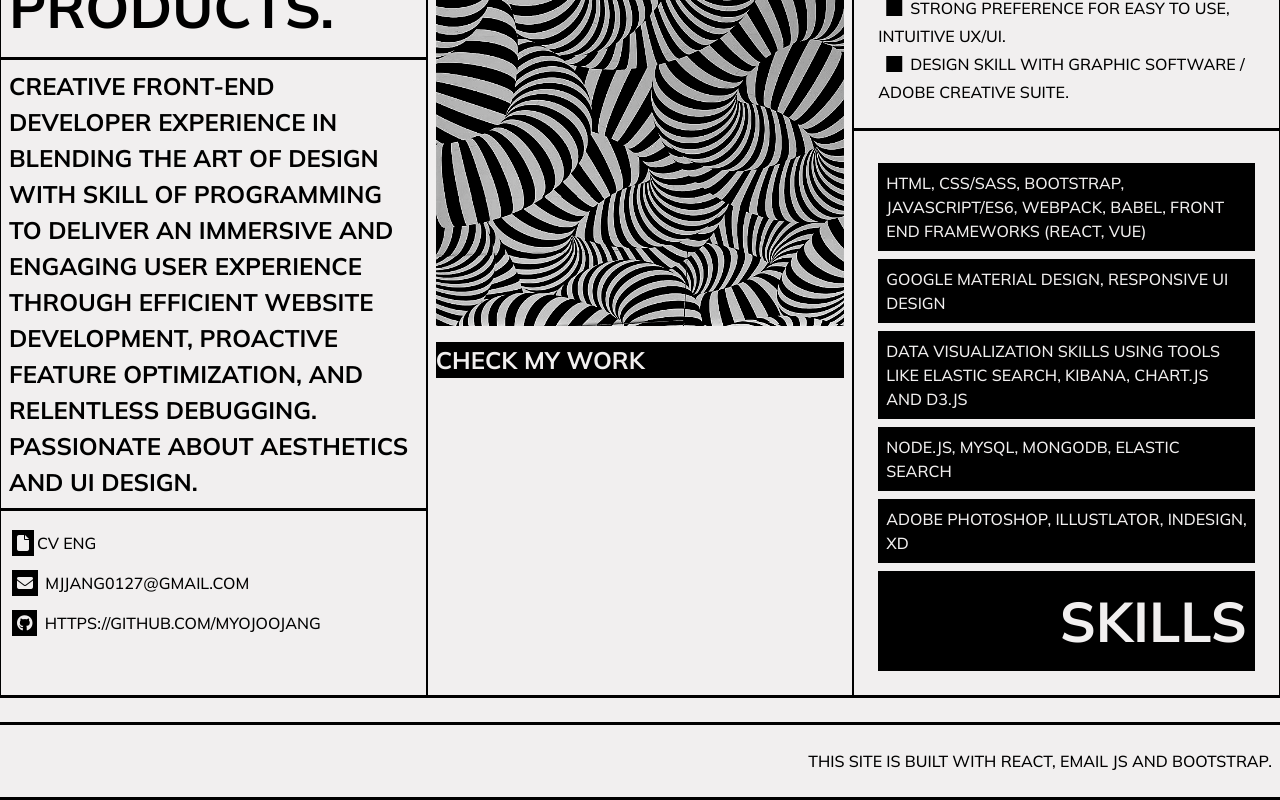
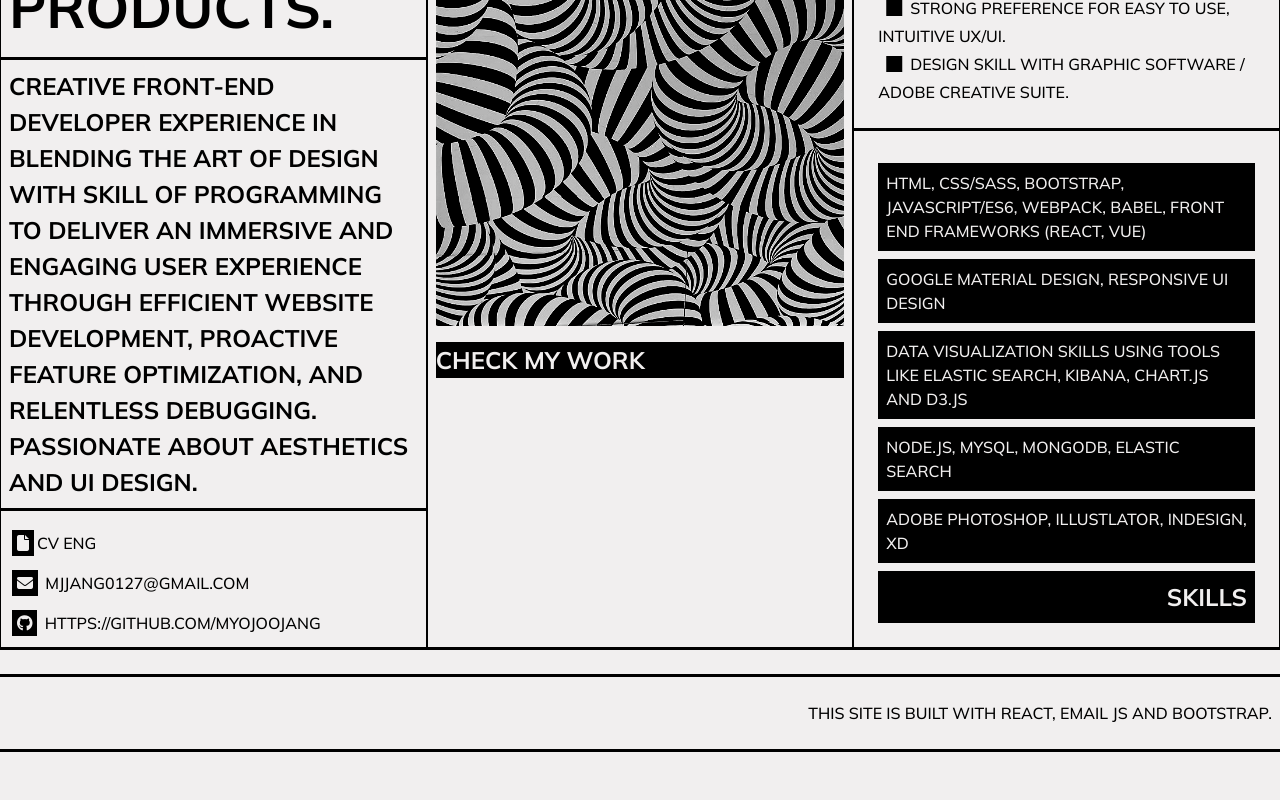
Before and after one commit to myojoojang/personal-app, a React (Create React App) app: page / in a window 1280 px wide. Shown: the part 536-1336 px from the top of the page. After the commit the page ends 1288 px from the top, so only its background shows below. Built offline with nearby package versions, Linux system fonts and the light colour scheme; the HTML template or start-up script is replaced by a standard one.

Commit message:
edit font size 2

```diff
--- a/src/components/Profile.js
+++ b/src/components/Profile.js
@@ -63,7 +63,7 @@ UI design.
               <div className="black-box text-gray p-2 my-2">
               Adobe Photoshop, Illustlator, Indesign, XD
                  </div>
-              <div className="text-right p-2 black-box text-gray title">SKILLS</div>
+              <div className="text-right p-2 black-box text-gray semi-title">SKILLS</div>
             </div>
 
           </div>
```
